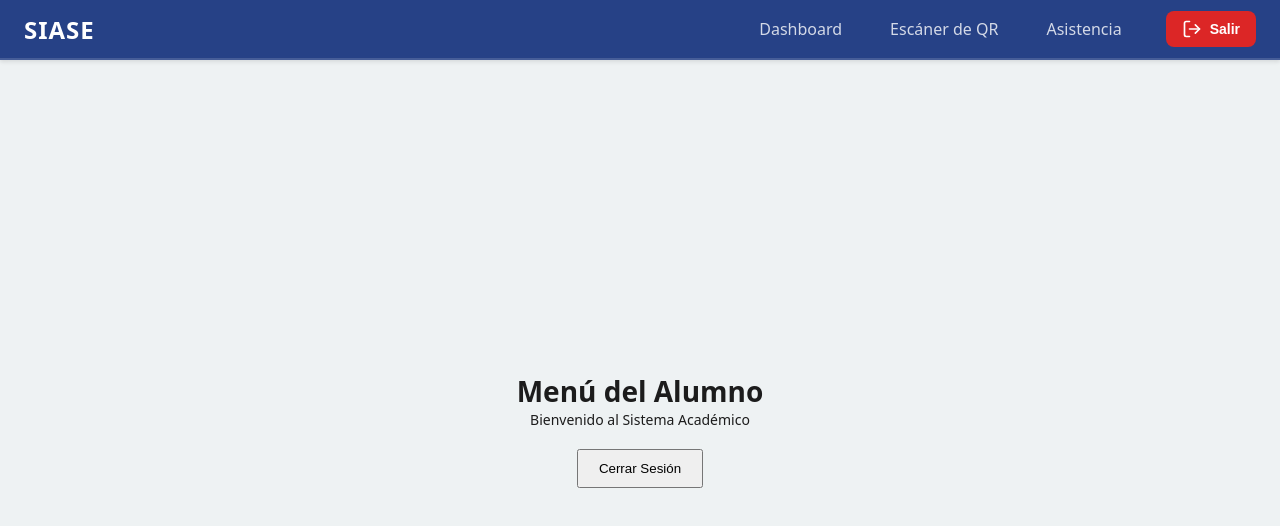
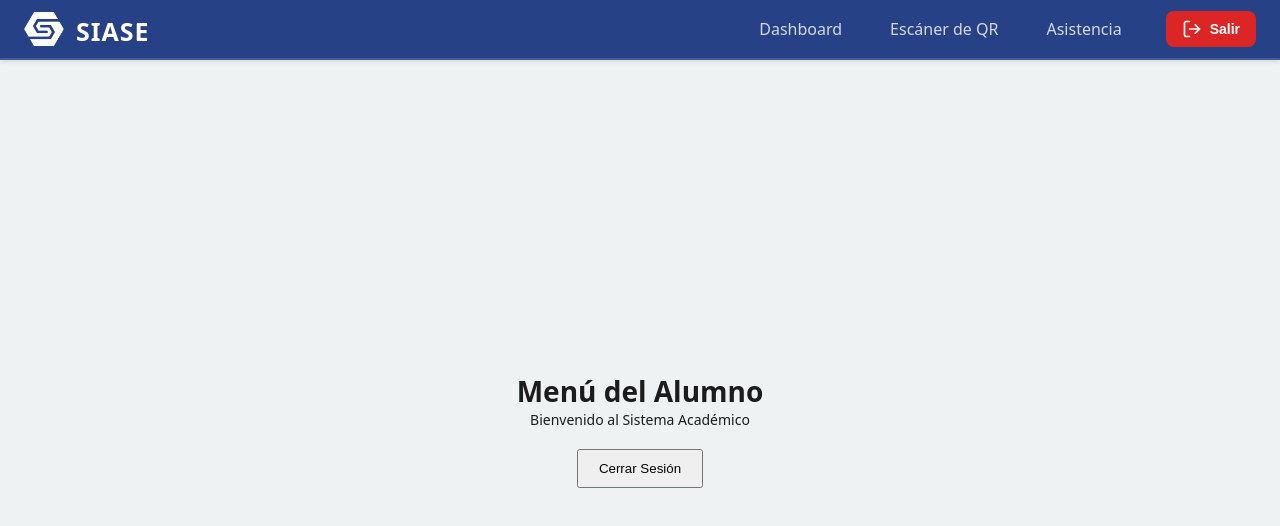
Before and after one commit to SENATITACNA/SIASE, a React (Vite) app in the folder frontend/: page /dashboard-alumno in a window 1280 px wide. Shown: the top 526 px of the page. Built offline with nearby package versions, Linux system fonts and the light colour scheme.

Commit message:
Logo para Dashboard Vigilante

```diff
--- a/frontend/src/components/Navbar.tsx
+++ b/frontend/src/components/Navbar.tsx
@@ -1,6 +1,7 @@
 import { useState } from 'react';
 import { Link, useNavigate, useLocation } from 'react-router-dom';
 import { LogOut, Menu, X } from 'lucide-react';
+import senatiVigilante from "../assets/Senati-Vigilante.png";
 import '../styles/Navbar.css';
 
 const Navbar = () => {
@@ -23,7 +24,8 @@ const Navbar = () => {
     <nav className="global-navbar">
       <div className="navbar-container">
         <Link to="/dashboard-vigilante" className="navbar-logo">
-          SIASE
+          <img src={senatiVigilante} alt="Logo SENATI" className="logo"/>
+          <span className="titulo">SIASE</span>
         </Link>
 
         <div className="navbar-menu">
--- a/frontend/src/styles/Navbar.css
+++ b/frontend/src/styles/Navbar.css
@@ -19,11 +19,26 @@
 }
 
 .navbar-logo {
-  font-size: 24px;
+  display: flex;
+  align-items: center;
+  gap: 12px;
+  padding-top: 10px;
+  font-size: 25px;
   font-weight: bold;
   color: var(--color-white);
   text-decoration: none;
   letter-spacing: 1px;
+}
+
+.navbar-logo .logo {
+  width: 40px;
+  height: 40px;
+  object-fit: contain;
+}
+
+.navbar-logo .titulo {
+   line-height: 1;
+   margin-top: -5px;
 }
 
 .navbar-menu {
```
Also changed, not shown: frontend/src/assets/Senati-Vigilante.png (added).
